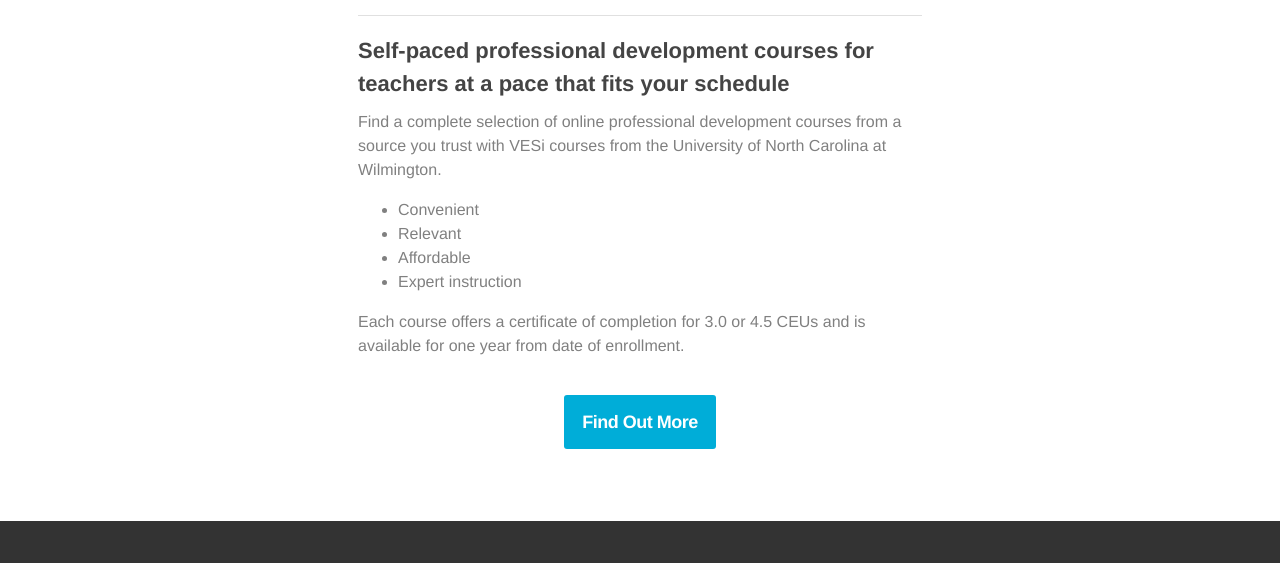
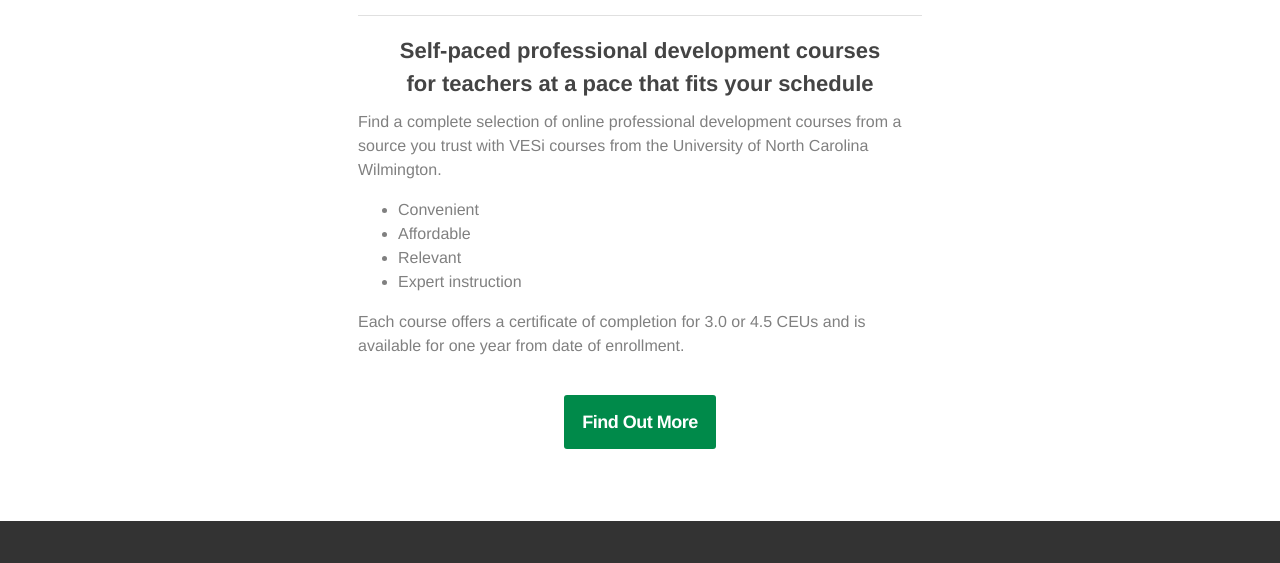
Before and after one commit to sghidek/UNCW, a plain HTML site: page index.html in a window 1280 px wide. Shown: the part 769-1332 px from the top of the page. Drawn offline with Linux system fonts and the light colour scheme.

Commit message:
Update to fix button color

```diff
--- a/index.html
+++ b/index.html
@@ -682,14 +682,15 @@
 
                         <td class="mcnTextContent" style="padding-top:0; padding-right:18px; padding-bottom:9px; padding-left:18px;" valign="top">
 
-                            <h3><span id="docs-internal-guid-50f7cc31-7412-36e3-1241-8f8b4265f85a">Self-paced professional development courses for teachers at a pace that fits your schedule</span></h3>
+                            <h3 style="text-align: center;"><span id="docs-internal-guid-50f7cc31-7412-36e3-1241-8f8b4265f85a">Self-paced professional development courses<br>
+for teachers at a pace that fits your schedule</span></h3>
 
-<p>Find a complete selection of online professional development courses from a source you trust with VESi courses from the University of North Carolina at Wilmington.</p>
+<p>Find a complete selection of online professional development courses from a source you trust with VESi courses from the University of North Carolina Wilmington.</p>
 
 <ul>
 	<li>Convenient</li>
+	<li>Affordable</li>
 	<li>Relevant</li>
-	<li>Affordable</li>
 	<li>Expert instruction</li>
 </ul>
 
@@ -731,11 +732,11 @@
     <tbody class="mcnButtonBlockOuter">
         <tr>
             <td style="padding-top:0; padding-right:18px; padding-bottom:18px; padding-left:18px;" class="mcnButtonBlockInner" valign="top" align="center">
-                <table class="mcnButtonContentContainer" style="border-collapse: separate ! important;border-radius: 3px;background-color: #00ADD8;" cellspacing="0" cellpadding="0" border="0">
+                <table class="mcnButtonContentContainer" style="border-collapse: separate ! important;border-radius: 3px;background-color: #008A4A;" cellspacing="0" cellpadding="0" border="0">
                     <tbody>
                         <tr>
                             <td class="mcnButtonContent" style="font-family: Helvetica; font-size: 18px; padding: 18px;" valign="middle" align="center">
-                                <a class="mcnButton " title="Find Out More" href="http://" target="_self" style="font-weight: bold;letter-spacing: -0.5px;line-height: 100%;text-align: center;text-decoration: none;color: #FFFFFF;">Find Out More</a>
+                                <a class="mcnButton " title="VESi courses at UNCW" href="http://uncw.edu/engagement/learn/vesi.html" target="_blank" style="font-weight: bold;letter-spacing: -0.5px;line-height: 100%;text-align: center;text-decoration: none;color: #FFFFFF;">Find Out More</a>
                             </td>
                         </tr>
                     </tbody>
```
